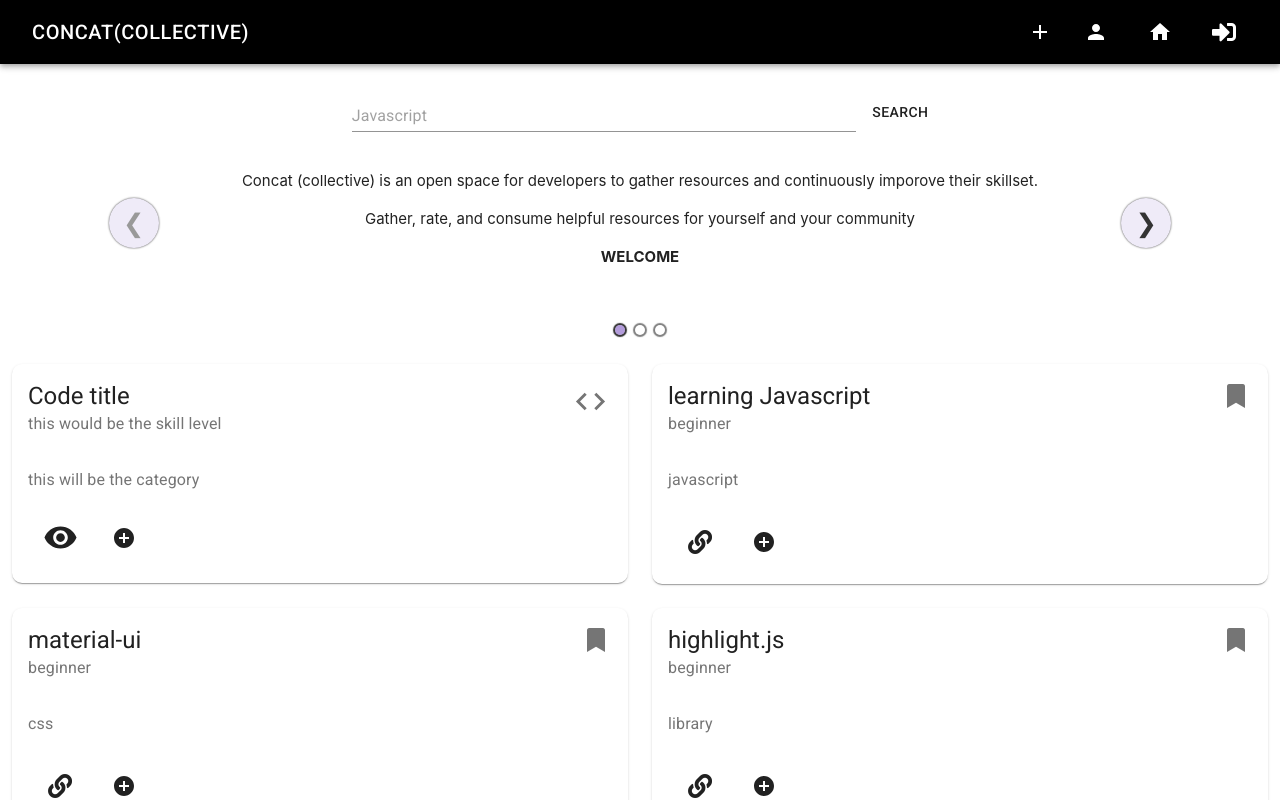
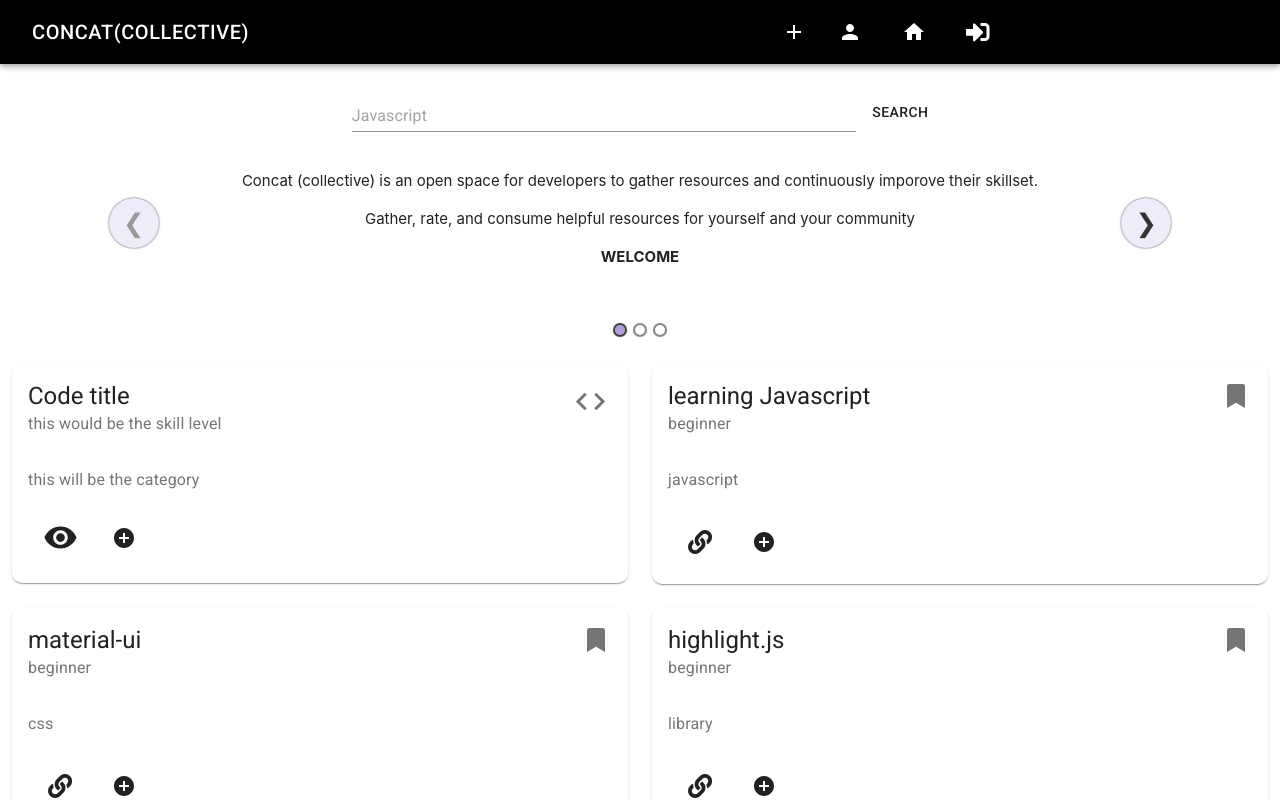
Before and after one commit to drkittendorf/concat_collective, a React (Create React App) app in the folder client/: page /home in a window 1280 px wide. Shown: the top 800 px of the page. Built offline with nearby package versions, Linux system fonts and the light colour scheme.

Commit message:
adding dropdown menu

```diff
--- a/client/src/components/Carousel.js
+++ b/client/src/components/Carousel/Carousel.js
@@ -1,6 +1,6 @@
 import React, { Component } from 'react';
 import Carousel from 'react-elastic-carousel';
-import ConcatCards from './ConcatCards/ConcatCards';
+import ConcatCards from '../ConcatCards/ConcatCards';
 import { makeStyles } from '@material-ui/core/styles';
 import Grid from '@material-ui/core/Grid';
 import { AutoRotatingCarousel } from 'material-auto-rotating-carousel';
--- /dev/null
+++ b/client/src/components/MenuDropdown/MenuDropdown.js
@@ -0,0 +1,43 @@
+import React from 'react';
+import Button from '@material-ui/core/Button';
+import Menu from '@material-ui/core/Menu';
+import MenuItem from '@material-ui/core/MenuItem';
+import MenuIcon from '@material-ui/icons/Menu';
+import { useAuth0 } from '@auth0/auth0-react';
+import LoginButton from '../LoginButton';
+import LogoutButton from '../LogoutButton';
+
+
+export default function SimpleMenu() {
+  const [anchorEl, setAnchorEl] = React.useState(null);
+
+  const handleClick = (event) => {
+    setAnchorEl(event.currentTarget);
+  };
+
+  const handleClose = () => {
+    setAnchorEl(null);
+  };
+
+  const { isAuthenticated } = useAuth0();
+
+  return (
+    <div>
+      <Button aria-controls="simple-menu" aria-haspopup="true" onClick={handleClick}>
+        <MenuIcon/>
+      </Button>
+      <Menu
+        id="simple-menu"
+        anchorEl={anchorEl}
+        keepMounted
+        open={Boolean(anchorEl)}
+        onClose={handleClose}
+      >
+        <MenuItem onClick={handleClose}>Add Resource</MenuItem>
+        <MenuItem onClick={handleClose}>My Profile</MenuItem>
+        <MenuItem onClick={handleClose}>Home</MenuItem>
+        {isAuthenticated ? <LogoutButton/> : <LoginButton/>}
+        </Menu>
+    </div>
+  );
+}
--- a/client/src/components/Nav.js
+++ b/client/src/components/Nav.js
@@ -13,6 +13,7 @@
 import HomeIcon from '@material-ui/icons/Home';
 import PersonIcon from '@material-ui/icons/Person';
 import Tooltip from '@material-ui/core/Tooltip';
+import MenuDropdown from './MenuDropdown/MenuDropdown'
 
 const useStyles = makeStyles({
 	link: {
@@ -72,6 +73,9 @@
 
 					{isAuthenticated ? <LogoutButton /> : <LoginButton />}
 				</Grid>
+				<Grid xs={3} className={classes.flexEnd}>
+					<MenuDropdown />
+				</Grid>
 			</Toolbar>
 		</AppBar>
 	);
--- a/client/src/pages/Home.js
+++ b/client/src/pages/Home.js
@@ -5,7 +5,7 @@
 import ConcatCards from '../components/ConcatCards/ConcatCards';
 import SearchBar from '../components/SearchBar';
 import Nav from '../components/Nav';
-import Carousel from '../components/Carousel'
+import Carousel from '../components/Carousel/Carousel'
 
 import BookmarkCards from '../components/BookmarkCards/BookmarkCards'
 import CodeJar from '../components/CodeJar/CodeJar'
```
Also changed, not shown: client/src/components/Carousel/Crousel.css (renamed from client/src/components/Crousel.css).
